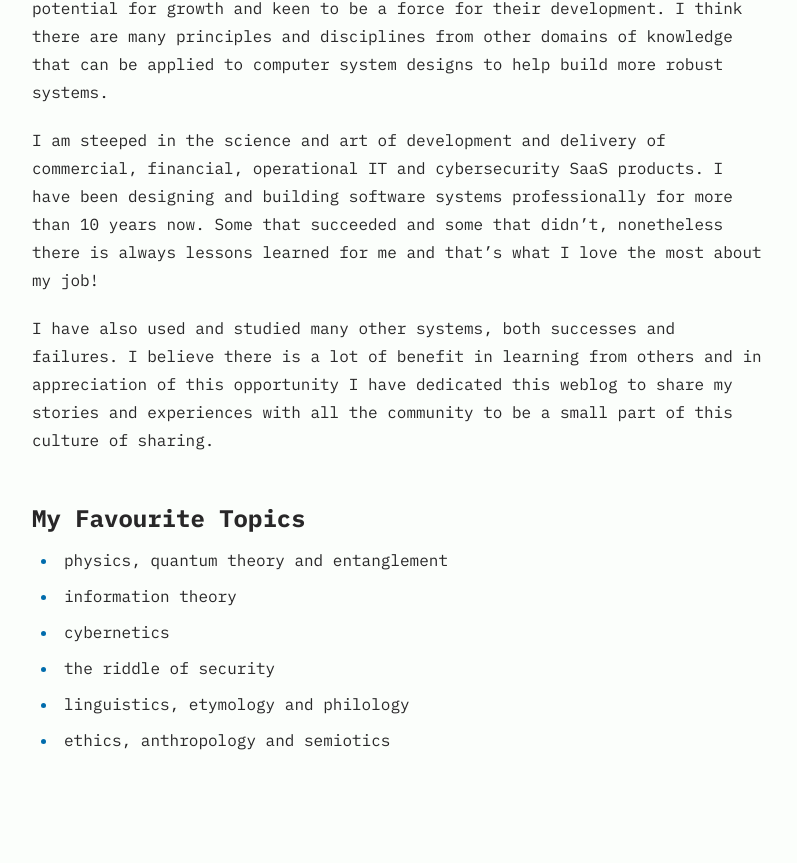
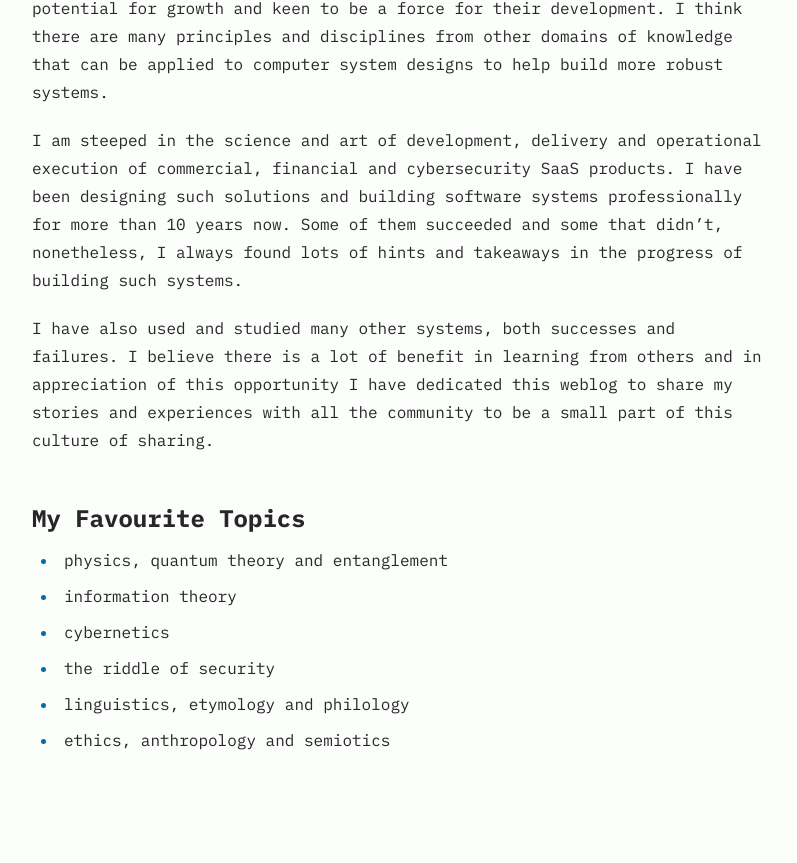
Before and after one commit to alfie-far/steady.zone, an Astro site: page /about in a window 1280 px wide. Shown: the part 939-1802 px from the top of the page, without its empty margins (240-1037 px from the left). Built offline with nearby package versions, Linux system fonts and the light colour scheme; Astro itself is replaced by a stand-in of ours.

Commit message:
update About.md

```diff
--- a/src/pages/about.md
+++ b/src/pages/about.md
@@ -21,11 +21,10 @@ keen to be a force for their development. I think there are many principles and
 from other domains of knowledge that can be applied to computer system designs to help build more
 robust systems.
 
-I am steeped in the science and art of development and delivery of commercial, financial, operational
-IT and cybersecurity SaaS products. I have been designing and building software
-systems professionally for more than 10 years now. Some that succeeded and
-some that didn't, nonetheless there is always lessons learned for me and that's
-what I love the most about my job!
+I am steeped in the science and art of development, delivery and operational execution of commercial, financial
+and cybersecurity SaaS products. I have been designing such solutions and building software
+systems professionally for more than 10 years now. Some of them succeeded and some that didn't, nonetheless,
+I always found lots of hints and takeaways in the progress of building such systems.
 
 I have also used and studied many other systems, both successes and failures. I believe there is a lot of benefit
 in learning from others and in appreciation of this opportunity I have dedicated this weblog to share my stories
```
